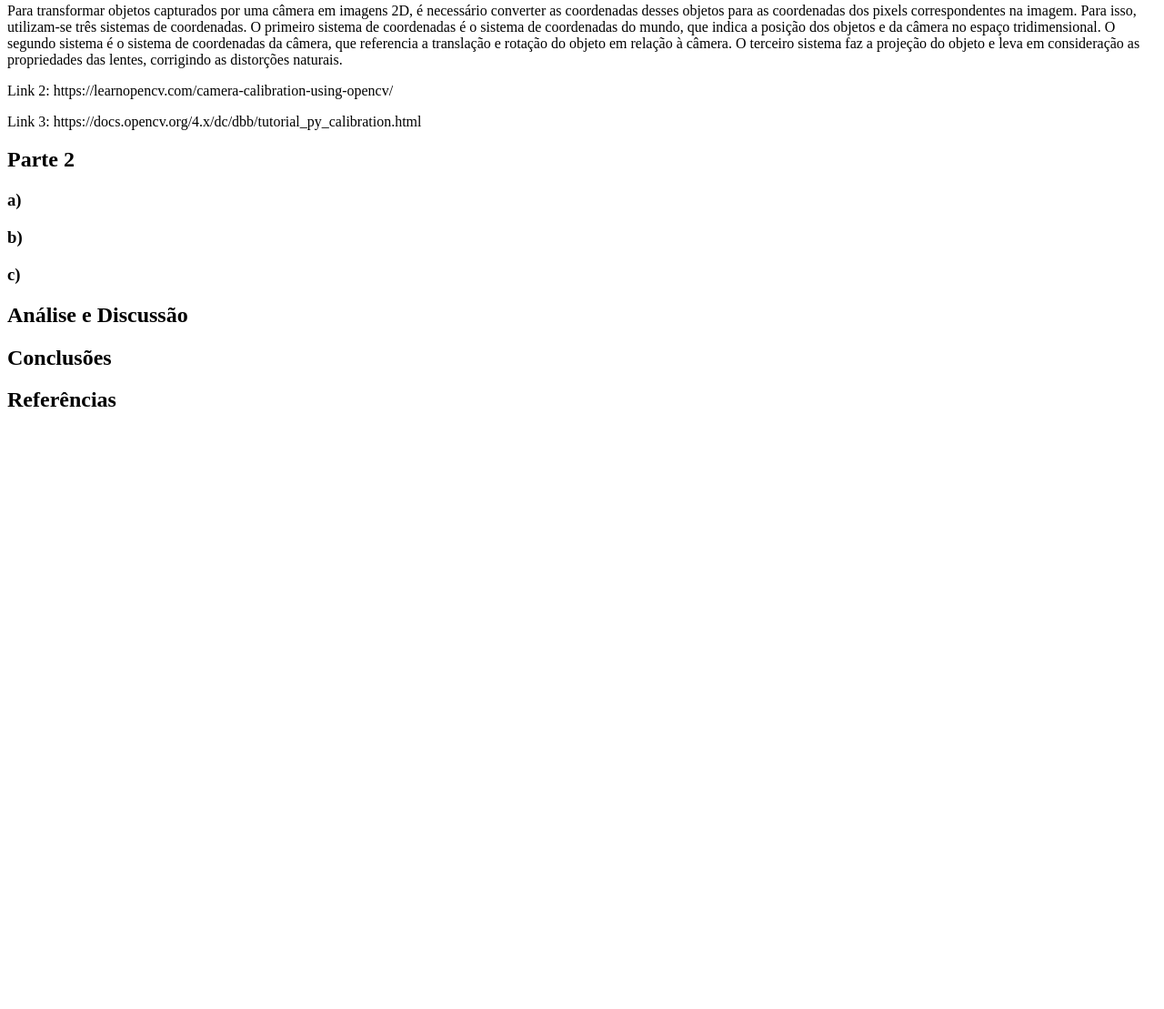
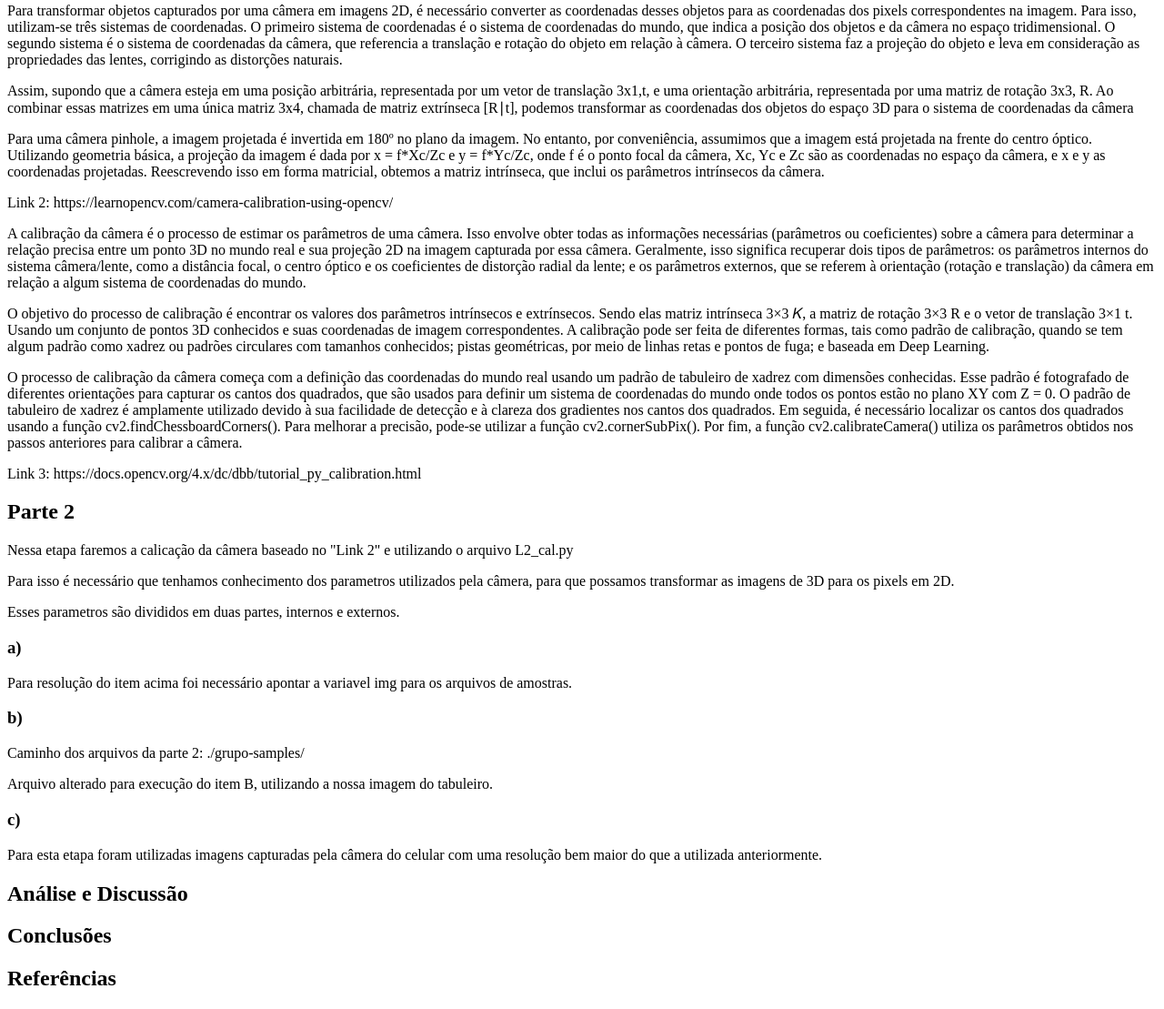
Before and after one commit to VictorGiovanetti/Paulo-Hayashida.github.io, a plain HTML site: page Lab2/index.html in a window 1280 px wide. Shown: the part 469-1578 px from the top of the page at 91% size. Before the commit the page ends 942 px from the top, so only its background shows below. Drawn offline with Linux system fonts and the light colour scheme.

Commit message:
Atualização dos Resumos

```diff
--- a/Lab2/index.html
+++ b/Lab2/index.html
@@ -42,23 +42,44 @@
 
 				<p>Link 1: https://learnopencv.com/geometry-of-image-formation/</p>
 
-				<p>
-Para transformar objetos capturados por uma câmera em imagens 2D, é necessário converter as coordenadas desses objetos para as coordenadas dos pixels correspondentes na imagem. Para isso, utilizam-se três sistemas de coordenadas. O primeiro sistema de coordenadas é o sistema de coordenadas do mundo, que indica a posição dos objetos e da câmera no espaço tridimensional. O segundo sistema é o sistema de coordenadas da câmera, que referencia a translação e rotação do objeto em relação à câmera. O terceiro sistema faz a projeção do objeto e leva em consideração as propriedades das lentes, corrigindo as distorções naturais.</p>
+				<p>Para transformar objetos capturados por uma câmera em imagens 2D, é necessário converter as coordenadas desses objetos para as coordenadas dos pixels correspondentes na imagem. Para isso, utilizam-se três sistemas de coordenadas. O primeiro sistema de coordenadas é o sistema de coordenadas do mundo, que indica a posição dos objetos e da câmera no espaço tridimensional. O segundo sistema é o sistema de coordenadas da câmera, que referencia a translação e rotação do objeto em relação à câmera. O terceiro sistema faz a projeção do objeto e leva em consideração as propriedades das lentes, corrigindo as distorções naturais.</p>
+				<p>Assim, supondo que a câmera esteja em uma posição arbitrária, representada por um vetor de translação 3x1,t, e uma orientação arbitrária, representada por uma matriz de rotação 3x3, R. Ao combinar essas matrizes em uma única matriz 3x4, chamada de matriz extrínseca [R∣t], podemos transformar as coordenadas dos objetos do espaço 3D para o sistema de coordenadas da câmera</p>
+				<p>Para uma câmera pinhole, a imagem projetada é invertida em 180º no plano da imagem. No entanto, por conveniência, assumimos que a imagem está projetada na frente do centro óptico. Utilizando geometria básica, a projeção da imagem é dada por x = f*Xc/Zc e y = f*Yc/Zc, onde f é o ponto focal da câmera, Xc, Yc e Zc são as coordenadas no espaço da câmera, e x e y as coordenadas projetadas. Reescrevendo isso em forma matricial, obtemos a matriz intrínseca, que inclui os parâmetros intrínsecos da câmera.</p>
 
 				<p>Link 2: https://learnopencv.com/camera-calibration-using-opencv/</p>
 
+				<p>A calibração da câmera é o processo de estimar os parâmetros de uma câmera. Isso envolve obter todas as informações necessárias (parâmetros ou coeficientes) sobre a câmera para determinar a relação precisa entre um ponto 3D no mundo real e sua projeção 2D na imagem capturada por essa câmera. Geralmente, isso significa recuperar dois tipos de parâmetros: os parâmetros internos do sistema câmera/lente, como a distância focal, o centro óptico e os coeficientes de distorção radial da lente; e os parâmetros externos, que se referem à orientação (rotação e translação) da câmera em relação a algum sistema de coordenadas do mundo.</p>
+				<p>O objetivo do processo de calibração é encontrar os valores dos parâmetros intrínsecos e extrínsecos. Sendo elas matriz intrínseca 3×3 𝐾, a matriz de rotação 3×3 R e o vetor de translação 3×1 t. Usando um conjunto de pontos 3D conhecidos  e suas coordenadas de imagem correspondentes. A calibração pode ser feita de diferentes formas, tais como padrão de calibração, quando se tem algum padrão como xadrez ou padrões circulares com tamanhos conhecidos; pistas geométricas, por meio de linhas retas e pontos de fuga; e baseada em Deep Learning.</p>
+				<p>O processo de calibração da câmera começa com a definição das coordenadas do mundo real usando um padrão de tabuleiro de xadrez com dimensões conhecidas. Esse padrão é fotografado de diferentes orientações para capturar os cantos dos quadrados, que são usados para definir um sistema de coordenadas do mundo onde todos os pontos estão no plano XY com Z = 0. O padrão de tabuleiro de xadrez é amplamente utilizado devido à sua facilidade de detecção e à clareza dos gradientes nos cantos dos quadrados. Em seguida, é necessário localizar os cantos dos quadrados usando a função cv2.findChessboardCorners(). Para melhorar a precisão, pode-se utilizar a função cv2.cornerSubPix(). Por fim, a função cv2.calibrateCamera() utiliza os parâmetros obtidos nos passos anteriores para calibrar a câmera.
+
+</p>
+
 				<p>Link 3: https://docs.opencv.org/4.x/dc/dbb/tutorial_py_calibration.html</p>
+
+				<p></p>
 
 			<h2>Parte 2</h2>
 
+				<p>Nessa etapa faremos a calicação da câmera baseado no "Link 2" e utilizando o arquivo L2_cal.py</p>
+				<p>Para isso é necessário que tenhamos conhecimento dos parametros utilizados pela câmera, para que possamos transformar as imagens de 3D para os pixels em 2D.</p>
+				<p>Esses parametros são divididos em duas partes, internos e externos.</p>
 
 				<h3>a) </h3>
+
+				<p>Para resolução do item acima foi necessário apontar a variavel img para os arquivos de amostras.</p>
+
 
 
 				<h3>b) </h3>
 
+				<p>Caminho dos arquivos da parte 2: ./grupo-samples/</p>
+				<p></p>Arquivo alterado para execução do item B, utilizando a nossa imagem do tabuleiro.</p>
+
+
 
 				<h3>c) </h3>
+
+				<p>Para esta etapa foram utilizadas imagens capturadas pela câmera do celular com uma resolução bem maior do que a utilizada anteriormente.</p>
 
 
 
```
